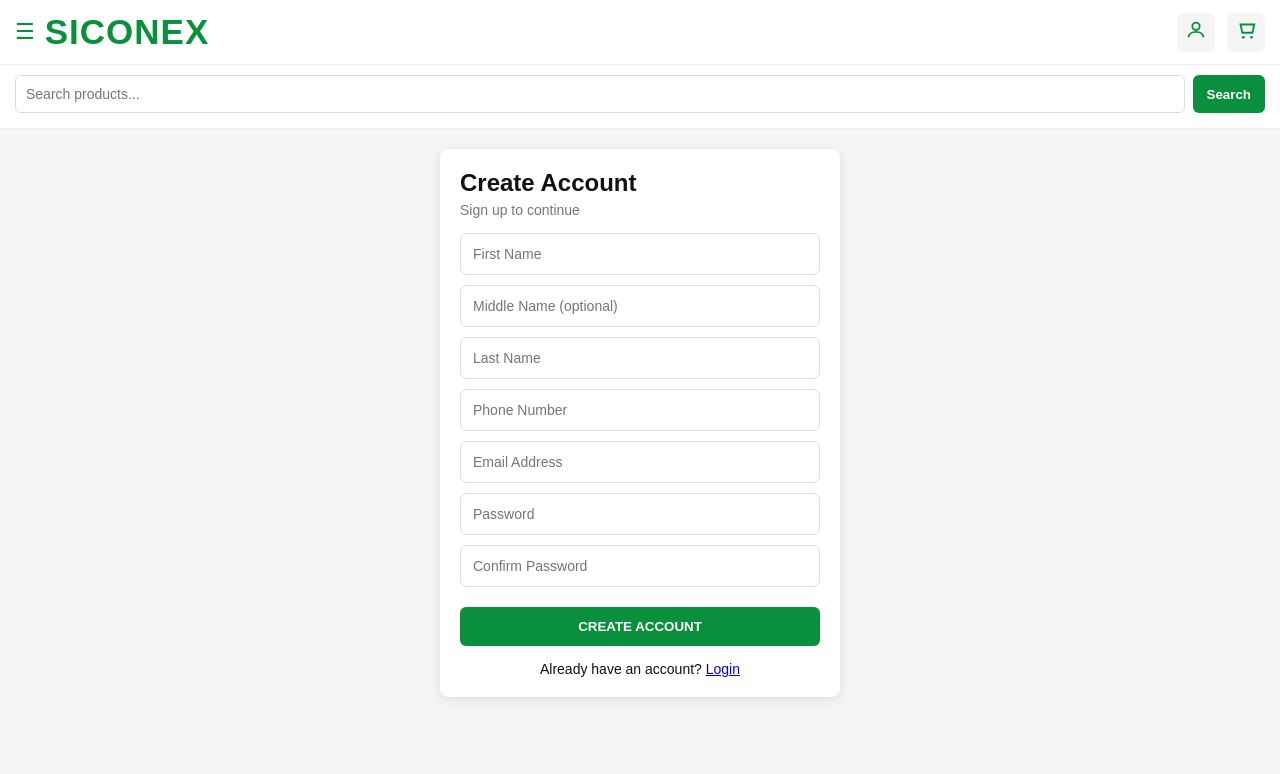
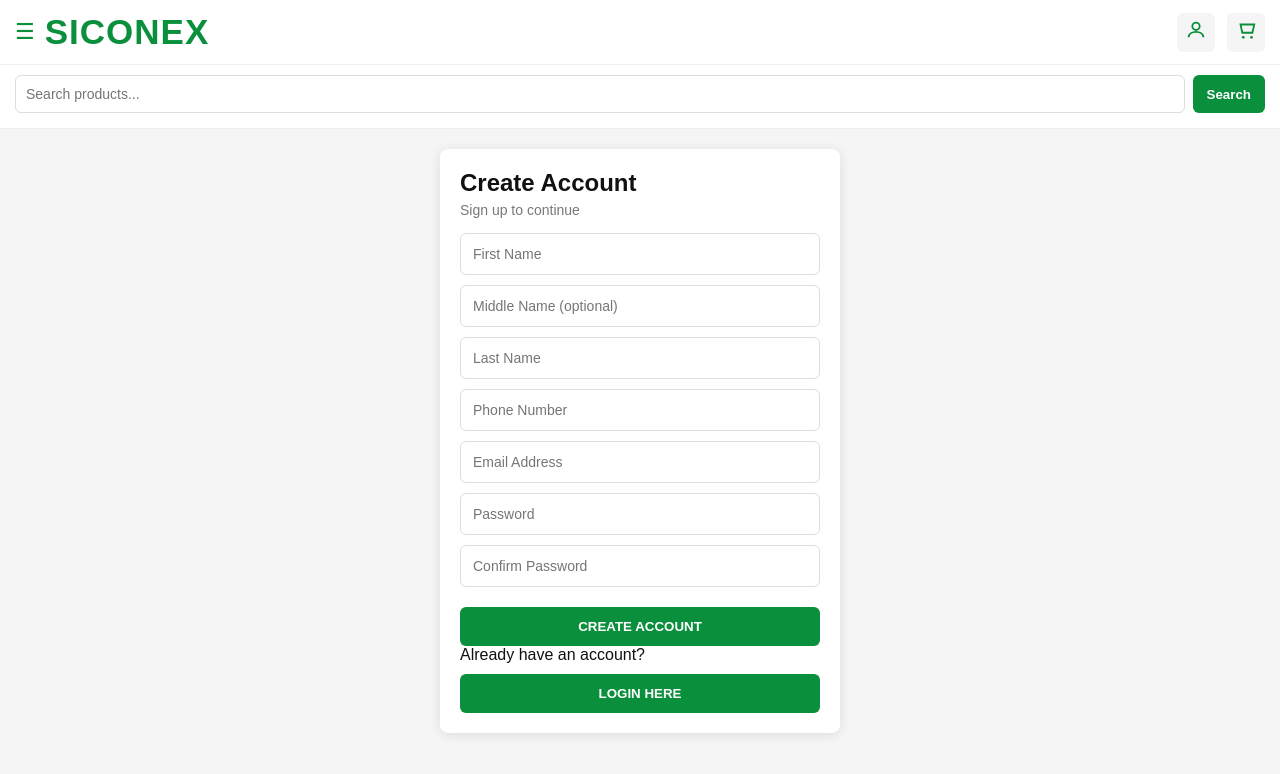
Before and after one commit to protichenoch1/siconex1, a Next.js app: page /auth/signup in a window 1280 px wide. Shown: the top 774 px of the page. Built offline with nearby package versions, Linux system fonts and the light colour scheme.

Commit message:
Update signup page to use button for login link
Replaced login link with a button for better UX.

```diff
--- a/app/auth/signup/page.js
+++ b/app/auth/signup/page.js
@@ -78,9 +78,14 @@ export default function Signup() {
 
         <button type="submit">CREATE ACCOUNT</button>
 
-        <p className="switch">
-          Already have an account? <Link href="/auth/login">Login</Link>
-        </p>
+        <div className="auth-footer">
+  <p>Already have an account?</p>
+  <Link href="/auth/login">
+    <button type="button" className="secondary-btn">
+      LOGIN HERE
+    </button>
+  </Link>
+</div>
       </form>
     </div>
   );
```
